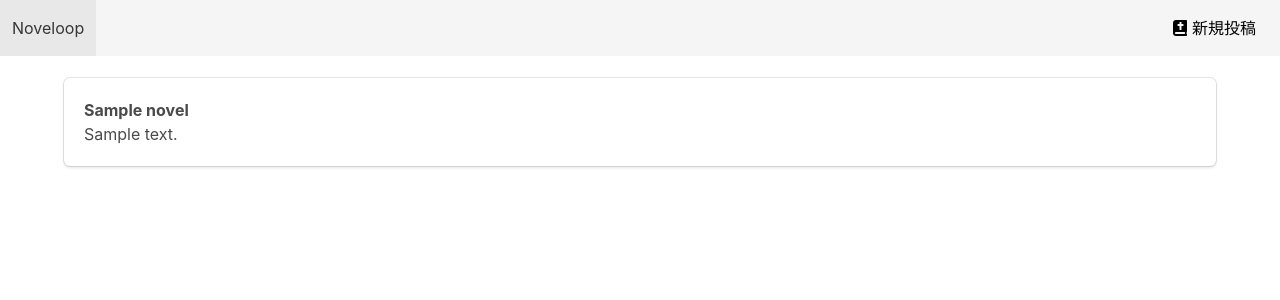
After one commit to jyouj/noveloop, a Django app: template templates/novels/index.html in a window 1280 px wide. The commit adds this page. Shown: the top 300 px of the page. Run offline with Django 3.2, Linux system fonts and the light colour scheme; the template is opened without the code that fills it: values that come from a table or form of the project are taken from there, others are empty; tables that the repository leaves empty hold one stand-in row (values such as "Sample post"); parts of the project's set-up code (start-up, migrations or seed data) failed here and were passed over; some libraries are stand-ins or nearby versions.

Commit message:
Chap.2-3

```diff
--- a/noveloop/urls.py
+++ b/noveloop/urls.py
@@ -14,8 +14,9 @@ Including another URLconf
     2. Add a URL to urlpatterns:  path('blog/', include('blog.urls'))
 """
 from django.contrib import admin
-from django.urls import path
+from django.urls import path, include
 
 urlpatterns = [
     path('admin/', admin.site.urls),
+    path('', include('novels.urls'))
 ]
--- /dev/null
+++ b/novels/urls.py
@@ -0,0 +1,10 @@
+from django.urls import path
+
+from novels import views
+
+app_name = 'novels'
+
+urlpatterns = [
+    path('', views.IndexListView.as_view(), name='index'),
+    path('new/', views.NovelCreateView.as_view(), name='new'),
+]
--- a/templates/base.html
+++ b/templates/base.html
@@ -6,7 +6,6 @@
     <title>Noveloop</title>
     <link rel="stylesheet" href="https://cdnjs.cloudflare.com/ajax/libs/bulma/0.7.2/css/bulma.min.css">
     <script defer src="https://use.fontawesome.com/releases/v5.3.1/js/all.js"></script>
-    <link rel="icon" type="image/x-icon" href="{% static 'img/favicon.ico' %}">
     <style type="text/css">
       a { text-decoration:none; }
       a:link { color : #000000; }
@@ -17,7 +16,7 @@
   <body>
     <nav class="navbar is-fixed-top is-light" role="navigation" aria-label="main navigation">
       <div class="navbar-brand">
-        <a class="navbar-item" href="#">Noveloop</a>
+        <a class="navbar-item" href="{% url 'novels:index' %}">Noveloop</a>
 
         <a role="button" class="navbar-burger burger" aria-label="menu" aria-expanded="false" data-target="navbarBasicExample">
           <span aria-hidden="true"></span>
--- /dev/null
+++ b/templates/novels/index.html
@@ -0,0 +1,23 @@
+{% extends 'base.html' %}
+
+{% block body %}
+<div class="container">
+  {% for novel in novels %}
+  <a href="#">
+  <div class="box">
+    <article class="media">
+      <div class="media-content">
+        <div class="content">
+          <p>
+          <strong>{{ novel.title|truncatechars_html:35 }}</strong>
+          <br>
+          {{ novel.text|truncatechars_html:100 }}
+          </p>
+        </div>
+      </div>
+    </article>
+  </div>
+  </a>
+  {% endfor %}
+</div>
+{% endblock %}
```
Also changed, not shown: novels/views.py (+7 -2 lines).
